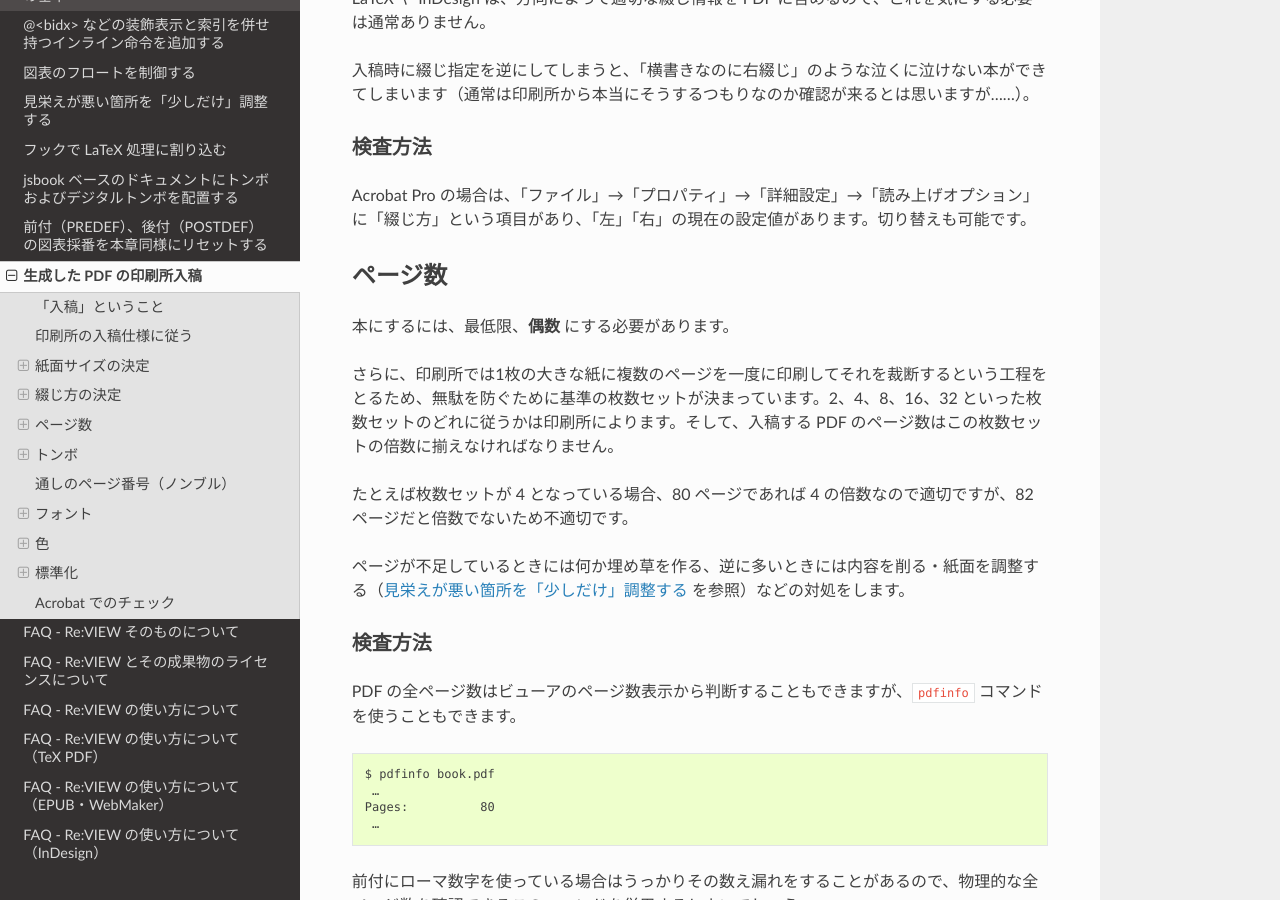
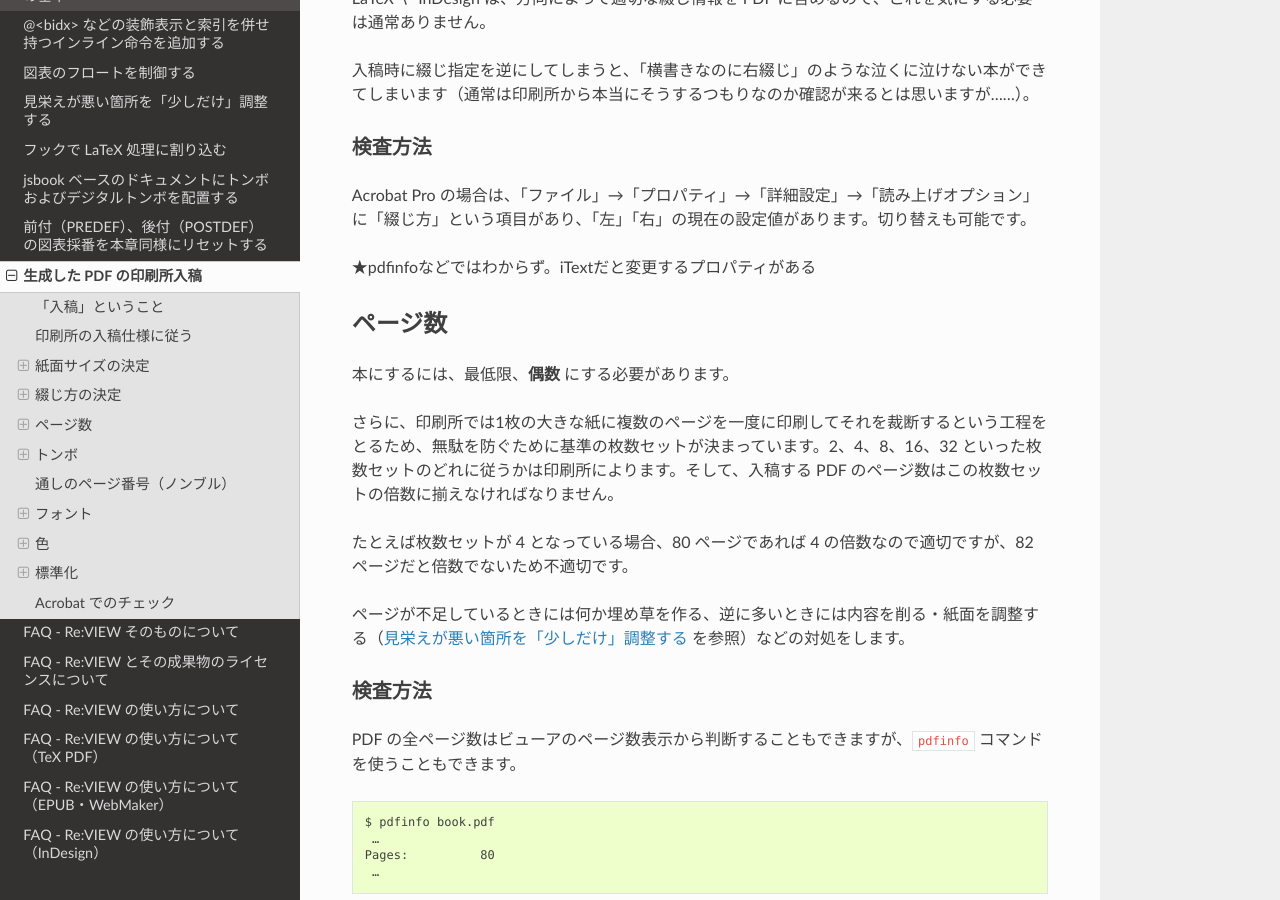
Before and after one commit to reviewml/reviewknowledge-ja, a Sphinx documentation site: the page built from docs/printing/submit.md, in a window 1280 px wide and 900 px high, scrolled down 2876 px. Built offline with Sphinx 7.4.7 and the Read the Docs theme 2.0.0, drawn with Linux system fonts in a browser that asks for light colours.

Commit message:
少し修正

```diff
--- a/docs/printing/submit.md
+++ b/docs/printing/submit.md
@@ -96,6 +96,8 @@ LaTeX や InDesign は、方向によって適切な綴じ情報を PDF に含
 ### 検査方法
 
 Acrobat Pro の場合は、「ファイル」→「プロパティ」→「詳細設定」→「読み上げオプション」に「綴じ方」という項目があり、「左」「右」の現在の設定値があります。切り替えも可能です。
+
+★pdfinfoなどではわからず。iTextだと変更するプロパティがある
 
 ## ページ数
 
```
